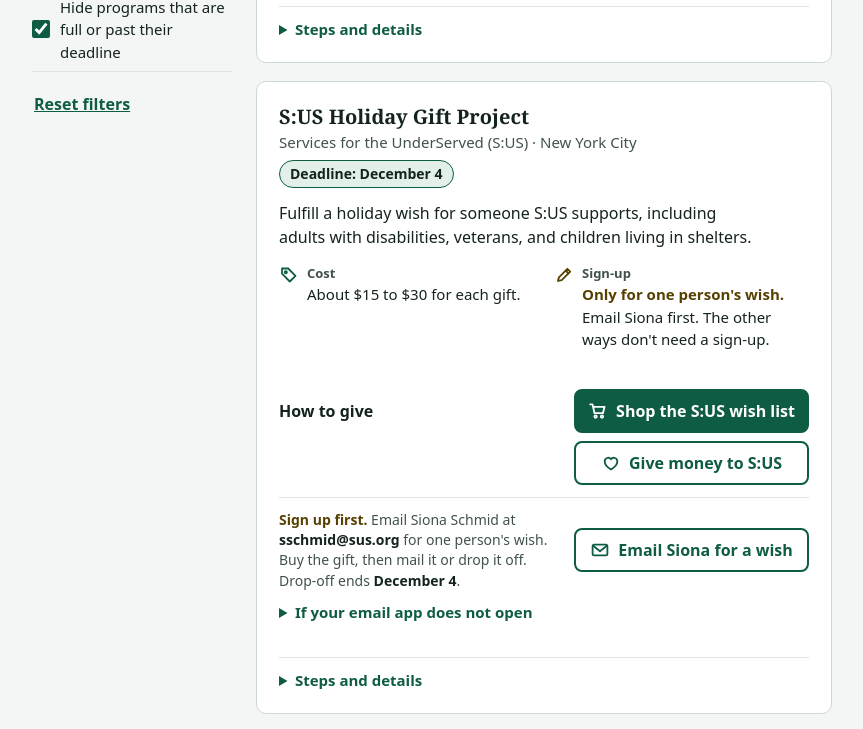
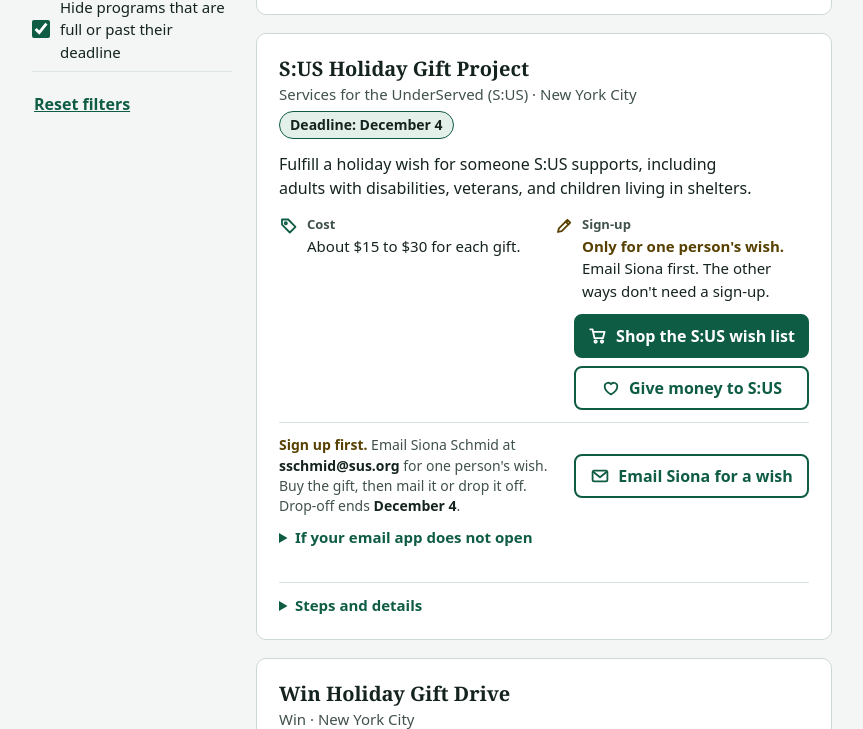
Before and after one commit to crystmas/christmas-giving-list, a plain HTML site: page index.html in a window 1280 px wide. Shown: the part 856-1585 px from the top of the page, without its empty margins (208-1071 px from the left). Drawn offline with Linux system fonts and the light colour scheme.

Commit message:
Make program cards shorter
- Show the Sign-up fact only when a sign-up is needed; Cost stands
  alone otherwise and spans the row
- Keep the "How to give" heading for screen readers only
- Drop the extra space above the ways to give, and the first-bare
  layout that placed the heading beside the first button

Co-Authored-By: Claude Opus 5.5 <noreply@anthropic.com>
Claude-Session: https://claude.ai/code/session_01R2yiMpDAzaJMHyWFLZMk5x

```diff
--- a/index.html
+++ b/index.html
@@ -305,8 +305,10 @@
     background: var(--note-bg); color: var(--note-ink);
     border-left: 5px solid var(--note-ink); padding: 10px 12px; border-radius: 4px; max-width: 52ch;
   }
-  /* Two facts at a glance, each with a small picture: cost and sign-up */
+  /* Facts at a glance, each with a small picture: the cost, and the sign-up only when one is needed */
   .glance { display: grid; grid-template-columns: repeat(2, minmax(0, 1fr)); gap: 10px 20px; margin-top: 2px; font-size: 0.9375rem; }
+  /* With no sign-up, the cost has the whole row to itself */
+  .glance > .g:only-child { grid-column: 1 / -1; }
   .g { display: grid; grid-template-columns: 20px minmax(0, 1fr); column-gap: 8px; align-content: start; }
   .g .ic { grid-row: 1 / span 2; margin-top: 1px; color: var(--brand); }
   .g dt { font-weight: 700; font-size: 0.8125rem; color: var(--ink-soft); }
@@ -326,9 +328,8 @@
   /* Ways to give. The card decides the layout by its own width, not the screen's.
      Narrow card (phones): each way is a button with one line of help under it. No lines between ways.
      Wide card (480px of room or more): words on the left, button on the right, a pale line between ways. */
-  /* Extra space above "How to give" (24px in all) so it reads as a new section. The gap below the heading stays small. */
-  .card-action { display: grid; gap: 0; container-type: inline-size; margin-top: 18px; }
-  .card .give-title { font-size: 1rem; font-weight: 700; padding-bottom: 8px; }
+  /* The "How to give" heading is there for screen readers only, so the ways to give follow the facts with the card's normal gap */
+  .card-action { display: grid; gap: 0; container-type: inline-size; }
   .give-list { list-style: none; margin: 0; padding: 0; display: grid; gap: 16px; }
   .give { display: grid; gap: 6px; }
   .give-text { min-width: 0; padding: 0 2px; }
@@ -345,20 +346,15 @@
   .give.has-act.no-text .give-text { display: none; }
   .copy-row { justify-content: flex-start; }
   @container (min-width: 480px) {
-    /* The heading stays larger and bolder than the names of the ways under it */
-    .card .give-title { padding-bottom: 0; }
     /* All the buttons on one card share the right-hand column, so they are the same width */
     .give-list { grid-template-columns: minmax(0, 1fr) fit-content(292px); gap: 0; }
     .give { grid-column: 1 / -1; grid-template-columns: subgrid; gap: 0 16px; align-items: center; padding: 12px 0; border-top: 1px solid var(--line-soft); }
-    .give:first-child { border-top: 0; padding-top: 8px; }
+    .give:first-child { border-top: 0; padding-top: 0; }
     .give-text { grid-column: 1; grid-row: 1; padding: 0; }
     .give-act { grid-column: 2; grid-row: 1; order: 0; }
     .give-act .btn { min-height: 44px; min-width: 200px; padding: 9px 12px; }
     .give > details.msg { grid-column: 1 / -1; }
-    /* A way with a button and no words: the heading sits beside the first button, and buttons in a row stack with no line between them */
-    .give-wrap.first-bare { display: grid; grid-template-columns: minmax(0, 1fr); }
-    .give-wrap.first-bare > .give-title { grid-row: 1; grid-column: 1; align-self: start; justify-self: start; margin-top: 18px; z-index: 1; }
-    .give-wrap.first-bare > .give-list { grid-row: 1; grid-column: 1; }
+    /* Ways with a button and no words: their buttons stack with no line between them */
     .give.no-text + .give.no-text { border-top: 0; padding-top: 0; }
     .give.no-text:has(+ .give.no-text) { padding-bottom: 8px; }
   }
@@ -695,7 +691,7 @@
         action:  { type: "link", label, url }
                  { type: "email", label, email, contactName, subject, body }
                  Add srExtra: "Organization name" when another card has a button with the same words.
-        signup:  { needed: true or false, text }. Shown on every card in the "Sign-up" row.
+        signup:  { needed: true or false, text }. The card shows a "Sign-up" row only when needed is true.
                  Use needed: true only when people must do something before they can give.
         second:  { label, url }. A second, outlined button next to the main one.
    4. Set SITE.contactEmail if you want a "report a problem" line.
@@ -2069,7 +2065,6 @@ function siteLink(cls, label, url, hiddenExtra) {
 const svg = (d) => '<svg class="ic" aria-hidden="true" focusable="false" width="20" height="20" viewBox="0 0 20 20" fill="none" stroke="currentColor" stroke-width="1.8" stroke-linecap="round" stroke-linejoin="round">' + d + "</svg>";
 const ICON = {
   cost:   svg('<path d="M3 3.5h6.2l7.3 7.3-5.7 5.7-7.8-7.8z"/><circle cx="6.8" cy="7.3" r="1.1"/>'),
-  ok:     svg('<circle cx="10" cy="10" r="7.3"/><path d="M6.6 10.3l2.3 2.3 4.5-4.9"/>'),
   signup: svg('<path d="M4 16l.9-3.7L13.4 3.8l2.8 2.8-8.5 8.5z"/><path d="M11.6 5.6l2.8 2.8"/>'),
   ship:   svg('<path d="M2.2 3.3h2.3l2 8.9h8.4l1.7-6.4H5.6"/><circle cx="7.6" cy="15.6" r="1.2"/><circle cx="14" cy="15.6" r="1.2"/>'),
   drop:   svg('<path d="M10 17.6s5.3-5 5.3-9A5.3 5.3 0 0 0 4.7 8.6c0 4 5.3 9 5.3 9z"/><circle cx="10" cy="8.4" r="1.9"/>'),
@@ -2138,9 +2133,8 @@ function giveHTML(p) {
   const mainAt = Math.max(0, rows.findIndex((r) => r.main));
   let filled = false;
   // One heading for every card, whether it has one way to give or several
-  // When the first way has a button and no words, a wide card puts the heading beside that button
-  const firstBare = !rows[0].text && !(cardOpen && rowEnded(p, rows[0]));
-  let html = '<div class="give-wrap' + (firstBare ? " first-bare" : "") + '"><h4 class="give-title">How to give</h4><ul class="give-list">';
+  // The heading is for screen readers. On screen, the buttons speak for themselves.
+  let html = '<div class="give-wrap"><h4 class="give-title sr-only">How to give</h4><ul class="give-list">';
   rows.forEach((o, i) => {
     if (cardOpen && rowEnded(p, o)) {
       html += '<li class="give"><div class="give-text"><p class="give-name">' + esc(o.name) + "</p>" +
@@ -2178,8 +2172,8 @@ function giveHTML(p) {
   return html + "</ul></div>";
 }
 
-// Two facts at a glance. Every card says whether you must sign up first.
-// If the only way that needs a sign-up has ended, the card says no sign-up is needed.
+// Facts at a glance: the cost, and the sign-up only when one is needed. When no sign-up is needed, the card leaves it out.
+// If the only way that needs a sign-up has ended, no sign-up is needed any more, so it goes away too.
 function glanceHTML(p) {
   const need = rowsOf(p).filter((r) => r.signup);
   const st = stateOf(p);
@@ -2187,8 +2181,10 @@ function glanceHTML(p) {
     ? { needed: false, text: "None needed." } : p.signup;
   return '<dl class="glance">' +
     '<div class="g">' + ICON.cost + "<dt>Cost</dt><dd>" + esc(p.cost) + "</dd></div>" +
-    '<div class="g' + (su.needed ? " needs" : "") + '">' + (su.needed ? ICON.signup : ICON.ok) + "<dt>Sign-up</dt><dd>" +
-      (su.needed ? "<strong>" + esc(su.lead || "Sign up first.") + "</strong> " : "") + esc(su.text) + "</dd></div>" +
+    (su.needed
+      ? '<div class="g needs">' + ICON.signup + "<dt>Sign-up</dt><dd>" +
+          "<strong>" + esc(su.lead || "Sign up first.") + "</strong> " + esc(su.text) + "</dd></div>"
+      : "") +
     "</dl>";
 }
 
```
